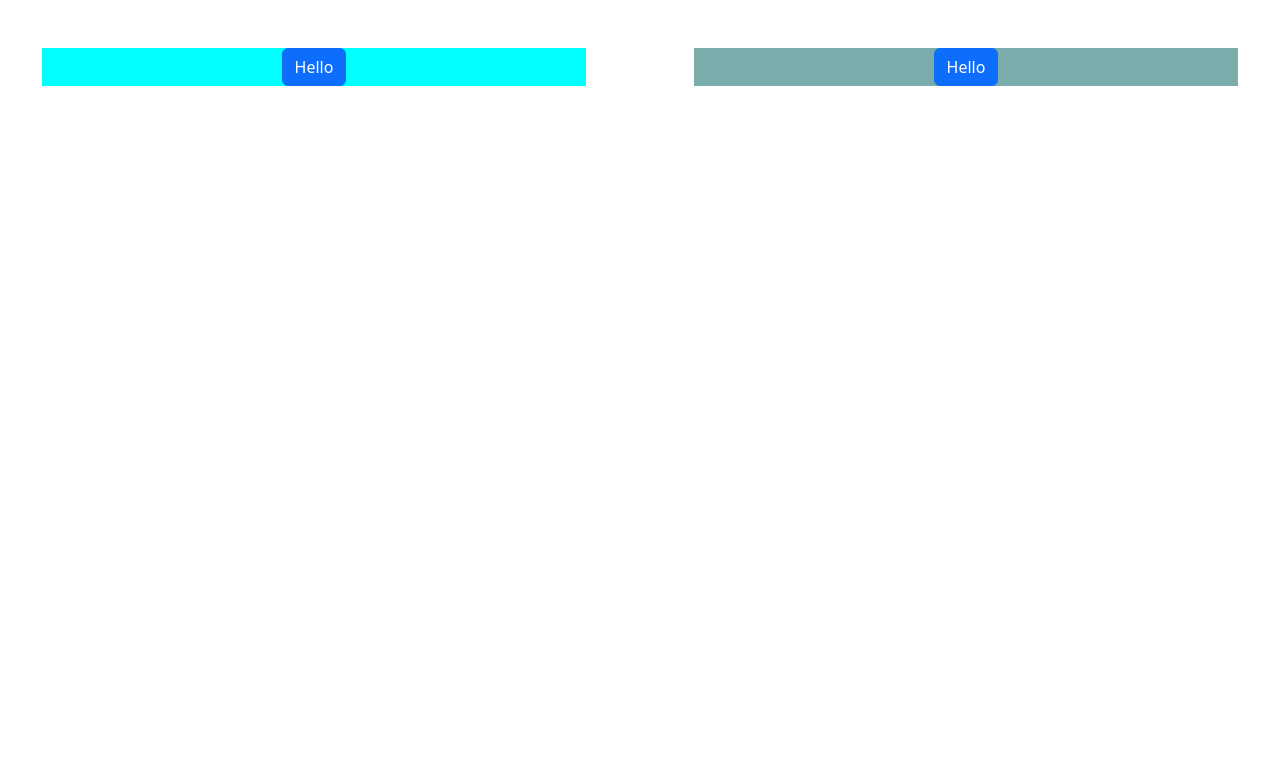
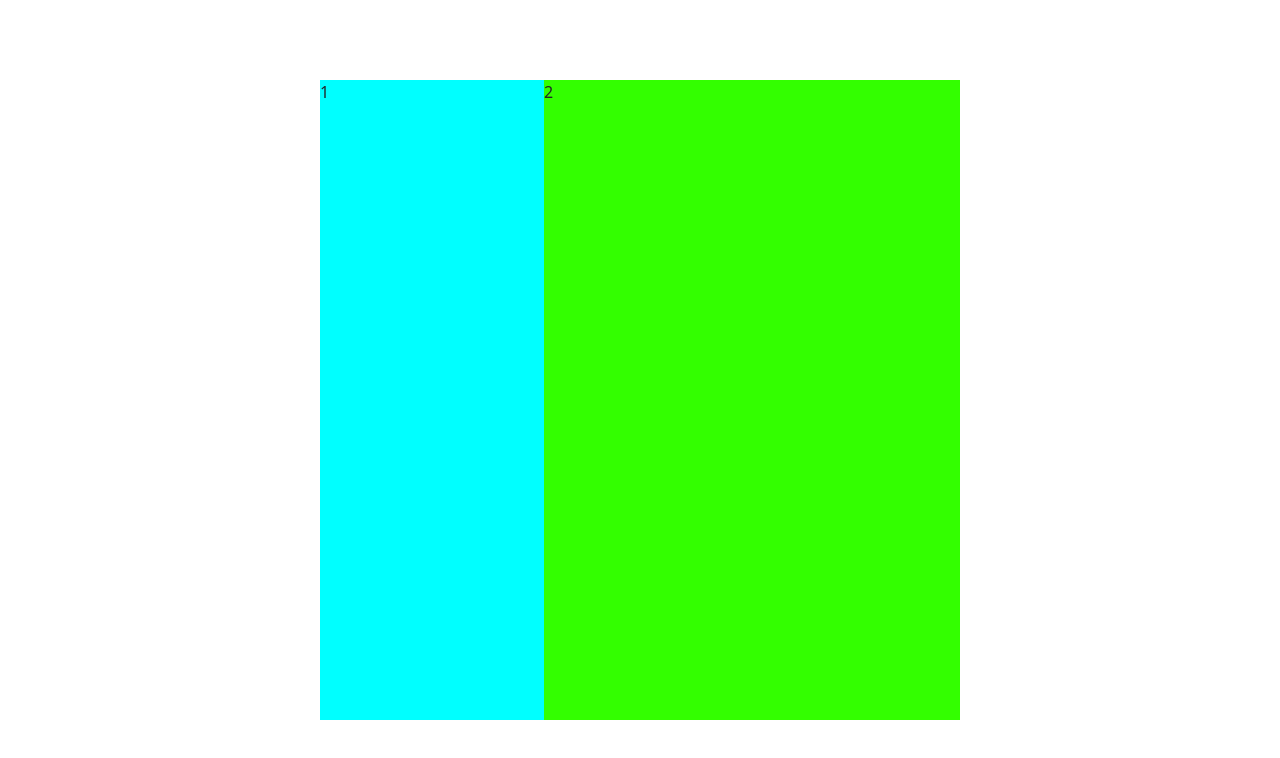
Before and after one commit to naybala/my-resume, a Vue app: page / in a window 1280 px wide. Shown: the top 758 px of the page. Built offline with nearby package versions, Linux system fonts and the light colour scheme.

Commit message:
base design

```diff
--- a/src/App.vue
+++ b/src/App.vue
@@ -11,3 +11,11 @@ export default {
   },
 };
 </script>
+
+<style>
+* {
+  margin: 0;
+  padding: 0;
+  box-sizing: border-box;
+}
+</style>
--- a/src/components/LeftContainer.vue
+++ b/src/components/LeftContainer.vue
@@ -1,11 +1,11 @@
 <template>
-  <div class="container col-md-5">
-    <div class="btn btn-primary">Hello</div>
-  </div>
+  <div class="left-Container">1</div>
 </template>
 
 <style scoped>
-.container {
+.left-Container {
+  flex: 35%;
   background-color: aqua;
+  height: 80vh;
 }
 </style>
--- a/src/components/MainContainer.vue
+++ b/src/components/MainContainer.vue
@@ -1,9 +1,7 @@
 <template>
-  <div class="container-col-md-10 text-center mt-5">
-    <div class="row">
-      <LeftContainer />
-      <RightContainer />
-    </div>
+  <div class="flex-container">
+    <LeftContainer />
+    <RightContainer />
   </div>
 </template>
 
@@ -17,3 +15,13 @@ export default {
   },
 };
 </script>
+
+<style scoped>
+.flex-container {
+  display: flex;
+  flex-wrap: wrap;
+  margin-top: 5rem;
+  margin-left: 20rem;
+  margin-right: 20rem;
+}
+</style>
--- a/src/components/RightContainer.vue
+++ b/src/components/RightContainer.vue
@@ -1,11 +1,11 @@
 <template>
-  <div class="container col-md-5">
-    <div class="btn btn-primary">Hello</div>
-  </div>
+  <div class="right-Container">2</div>
 </template>
 
 <style scoped>
-.container {
-  background-color: rgb(124, 173, 173);
+.right-Container {
+  flex: 65%;
+  background-color: rgb(51, 255, 0);
+  height: 80vh;
 }
 </style>
```
